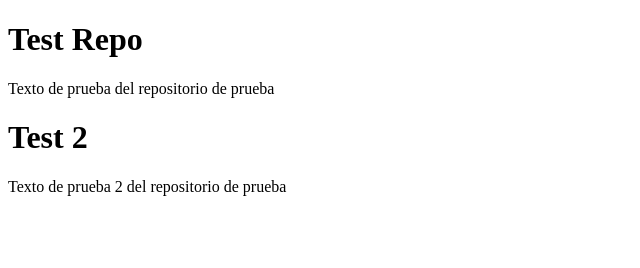
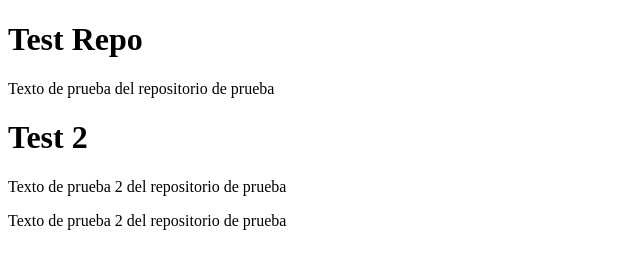
Before and after one commit to AngelAlbertoDeLaCruzGarcia/test-repo, a plain HTML site: page index.html in a window 1280 px wide. Shown: the whole page, without its empty margins (0-640 px from the left). Drawn offline with Linux system fonts and the light colour scheme.

Commit message:
New text

```diff
--- a/index.html
+++ b/index.html
@@ -14,6 +14,7 @@
 		<div>
 			<h1>Test 2</h1>
 			<p>Texto de prueba 2 del repositorio de prueba</p>
+			<p>Texto de prueba 2 del repositorio de prueba</p>
 		</div>
 	</body>
 </html>
```
